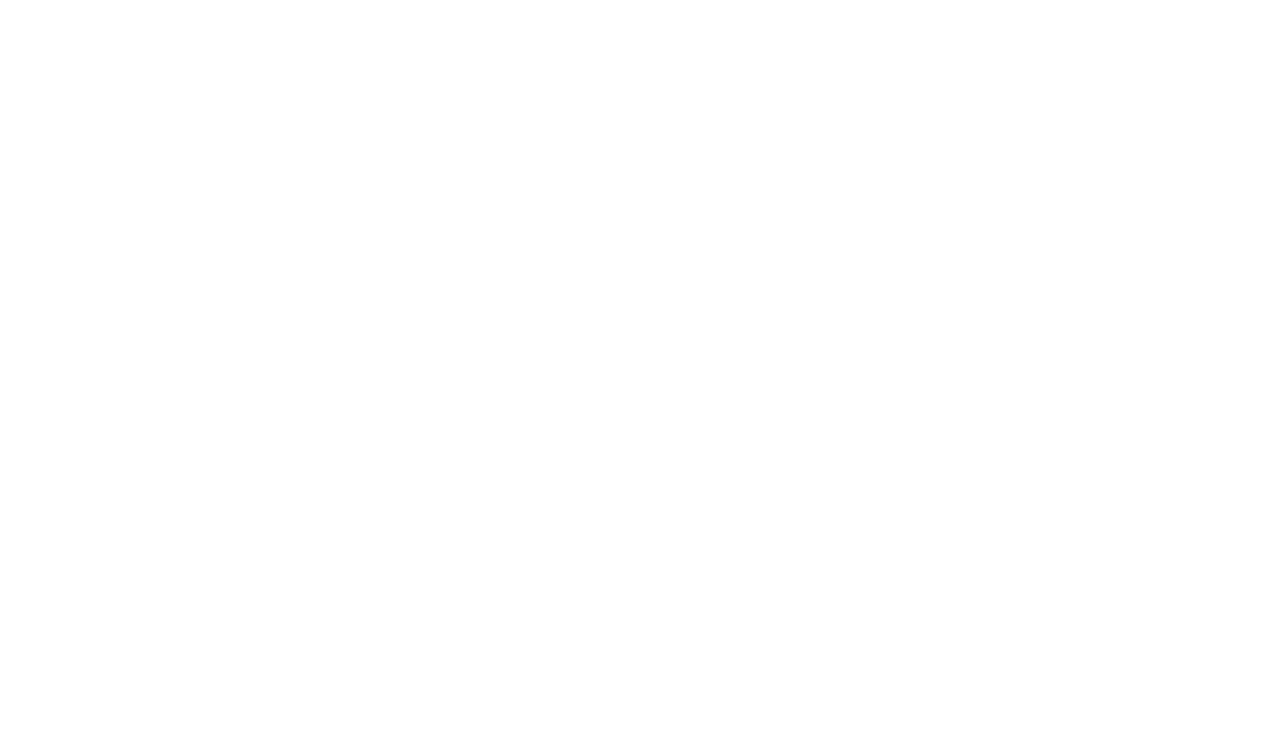
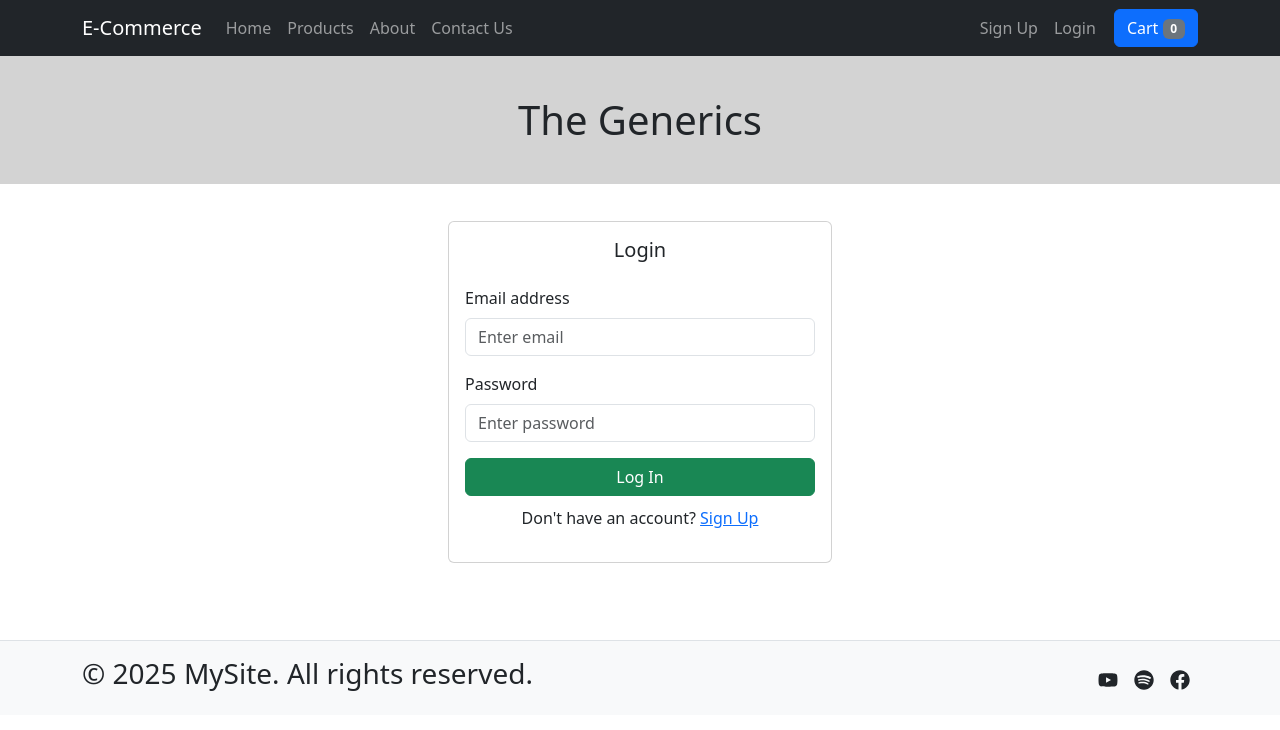
Before and after one commit to akverma2496/sharpener, a React (Vite) app in the folder react/ecommerce-app/: page /login in a window 1280 px wide. Before the commit this address had no page. Shown: the top 730 px of the page. Built offline with nearby package versions, Linux system fonts and the light colour scheme; no server answers.

Commit message:
sign-up done

```diff
--- a/react/ecommerce-app/src/App.jsx
+++ b/react/ecommerce-app/src/App.jsx
@@ -1,10 +1,12 @@
 import { BrowserRouter, Routes, Route } from 'react-router-dom';
-import Store from '../src/pages/Store';
+import Products from '../src/pages/Products';
 import Home from '../src/pages/Home';
 import Layout from '../src/pages/Layout';
 import About from "../src/pages/About";
 import Contact from './pages/Contact';
 import ProductDetail from './pages/ProductDetail';
+import SignupPage from './pages/Signup';
+import LoginPage from './pages/Login';
 
 function App() {
 
@@ -14,10 +16,12 @@
         <Route path="/" element={<Layout />}>
         {/* what will go in the outlet */}
           <Route index element={<Home />} />
-          <Route path='store' element={<Store />} />
           <Route path="about" element={<About />} />
           <Route path="contact" element={<Contact />} />
+          <Route path='products' element={<Products />} />
           <Route path="products/:id" element={<ProductDetail />} />
+          <Route path="/signup" element={<SignupPage />} />
+        <Route path="/login" element={<LoginPage />} />
         </Route>
       </Routes>
     </BrowserRouter>
--- a/react/ecommerce-app/src/components/AllItems.jsx
+++ b/react/ecommerce-app/src/components/AllItems.jsx
@@ -3,11 +3,12 @@
 import Card from 'react-bootstrap/Card';
 import { ProductContext } from '../store/ProductProvider';
 import { Col, Container, Row } from 'react-bootstrap';
-import { Link } from 'react-router-dom';
+import { useNavigate } from 'react-router-dom';
 
 const AllItems = () => {
 
     const { products, setCartItems, cartItems } = useContext(ProductContext)
+    const navigate = useNavigate();
 
     const addToCartHandler = (product) => {
 
@@ -29,14 +30,16 @@
 
     }
 
+    const handleCardClick = (id) => {
+        navigate(`/products/${id}`)
+    }
+
     return (
         <Container className="my-4">
             <Row>
                 {products.map((product) => (
                     <Col key={product.id} xs={12} md={6} lg={3} className="mb-4">
-
-                        <Link to={`/products/${product.id}`}>
-                            <Card style={{ width: '100%' }} to="/product-detail">
+                        <Card style={{ width: '100%' }} onClick={() => handleCardClick(product.id)}>
                             <Card.Img variant="top" src={product.imageUrl} />
                             <Card.Body>
                                 <Card.Title>{product.title}</Card.Title>
@@ -44,9 +47,6 @@
                                 <Button onClick={() => addToCartHandler(product)} variant="primary">Add To Cart</Button>
                             </Card.Body>
                         </Card>
-                        </Link>
-
-
                     </Col>
                 ))}
             </Row>
--- a/react/ecommerce-app/src/components/MainHeader.jsx
+++ b/react/ecommerce-app/src/components/MainHeader.jsx
@@ -25,12 +25,17 @@
 
                     <Nav className="me-auto">
                         <Nav.Link as={Link} to="/">Home</Nav.Link>
-                        <Nav.Link as={Link} to="/store">Store</Nav.Link>
+                        <Nav.Link as={Link} to="/products">Products</Nav.Link>
                         <Nav.Link as={Link} to="/about">About</Nav.Link>
                         <Nav.Link as={Link} to="/contact">Contact Us</Nav.Link>
                     </Nav>
 
-                    <Button variant="primary" onClick={() => setModal(true)}>
+                    <Nav>
+                        <Nav.Link as={Link} to="/signup">Sign Up</Nav.Link>
+                        <Nav.Link as={Link} to="/login">Login</Nav.Link>
+                    </Nav>
+
+                    <Button style={{marginLeft: "10px"}} variant="primary" onClick={() => setModal(true)}>
                         Cart <Badge bg="secondary">{cartItems.length}</Badge>
                         <span className="visually-hidden">unread messages</span>
                     </Button>
--- /dev/null
+++ b/react/ecommerce-app/src/pages/Login.jsx
@@ -0,0 +1,54 @@
+import React, { useState } from 'react';
+import { Form, Button, Container, Card } from 'react-bootstrap';
+import { Link } from 'react-router-dom';
+
+const LoginPage = () => {
+  const [email, setEmail] = useState('');
+  const [password, setPassword] = useState('');
+
+  const handleLogin = (e) => {
+    e.preventDefault();
+    // Handle login logic here
+    console.log('Login:', { email, password });
+  };
+
+  return (
+    <Container className="d-flex justify-content-center align-items-center" style={{ minHeight: '50vh' }}>
+      <Card style={{ width: '24rem' }}>
+        <Card.Body>
+          <Card.Title className="text-center mb-4">Login</Card.Title>
+          <Form onSubmit={handleLogin}>
+            <Form.Group className="mb-3" controlId="loginEmail">
+              <Form.Label>Email address</Form.Label>
+              <Form.Control
+                type="email"
+                placeholder="Enter email"
+                value={email}
+                onChange={(e) => setEmail(e.target.value)}
+                required
+              />
+            </Form.Group>
+
+            <Form.Group className="mb-3" controlId="loginPassword">
+              <Form.Label>Password</Form.Label>
+              <Form.Control
+                type="password"
+                placeholder="Enter password"
+                value={password}
+                onChange={(e) => setPassword(e.target.value)}
+                required
+              />
+            </Form.Group>
+
+            <Button variant="success" type="submit" className="w-100">
+              Log In
+            </Button>
+          </Form>
+          <p style={{textAlign: "center", marginTop: "10px"}}>Don't have an account? <Link to="/signup">Sign Up</Link></p>
+        </Card.Body>
+      </Card>
+    </Container>
+  );
+};
+
+export default LoginPage;
--- /dev/null
+++ b/react/ecommerce-app/src/pages/Signup.jsx
@@ -0,0 +1,67 @@
+import React, { useState } from 'react';
+import { Form, Button, Container, Card } from 'react-bootstrap';
+import { Link } from 'react-router-dom';
+
+const apiKey = import.meta.env.VITE_API_KEY;
+
+const SignupPage = () => {
+  const [email, setEmail] = useState('');
+  const [password, setPassword] = useState('');
+
+  const handleSignup = async (e) => {
+    e.preventDefault();
+    // Handle signup logic here
+
+    const response = await fetch(`https://identitytoolkit.googleapis.com/v1/accounts:signUp?key=${apiKey}`, {
+        method: "POST",
+        body: JSON.stringify({
+            email: email,
+            password: password,
+            returnSecureToken: true
+        }),
+        headers : {
+            "Content-Type": "application/json"
+        }
+    })
+  }
+
+  return (
+    <Container className="d-flex justify-content-center align-items-center" style={{ minHeight: '50vh' }}>
+      <Card style={{ width: '24rem' }}>
+        <Card.Body>
+          <Card.Title className="text-center mb-4">Sign Up</Card.Title>
+          <Form onSubmit={handleSignup}>
+            <Form.Group className="mb-3" controlId="signupEmail">
+              <Form.Label>Email address</Form.Label>
+              <Form.Control
+                type="email"
+                placeholder="Enter email"
+                value={email}
+                onChange={(e) => setEmail(e.target.value)}
+                required
+              />
+            </Form.Group>
+
+            <Form.Group className="mb-3" controlId="signupPassword">
+              <Form.Label>Password</Form.Label>
+              <Form.Control
+                type="password"
+                placeholder="Enter password"
+                value={password}
+                onChange={(e) => setPassword(e.target.value)}
+                required
+              />
+            </Form.Group>
+
+            <Button variant="primary" type="submit" className="w-100">
+              Sign Up
+            </Button>
+          </Form>
+          <p style={{textAlign: "center", marginTop: "10px"}}>Have an account? <Link to="/login">Login</Link></p>
+        </Card.Body>
+      </Card>
+    </Container>
+  );
+};
+
+export default SignupPage;
```
Also changed, not shown: react/ecommerce-app/src/pages/Products.jsx (renamed from react/ecommerce-app/src/pages/Store.jsx). Lines whose indentation alone changed are shown as unchanged.
